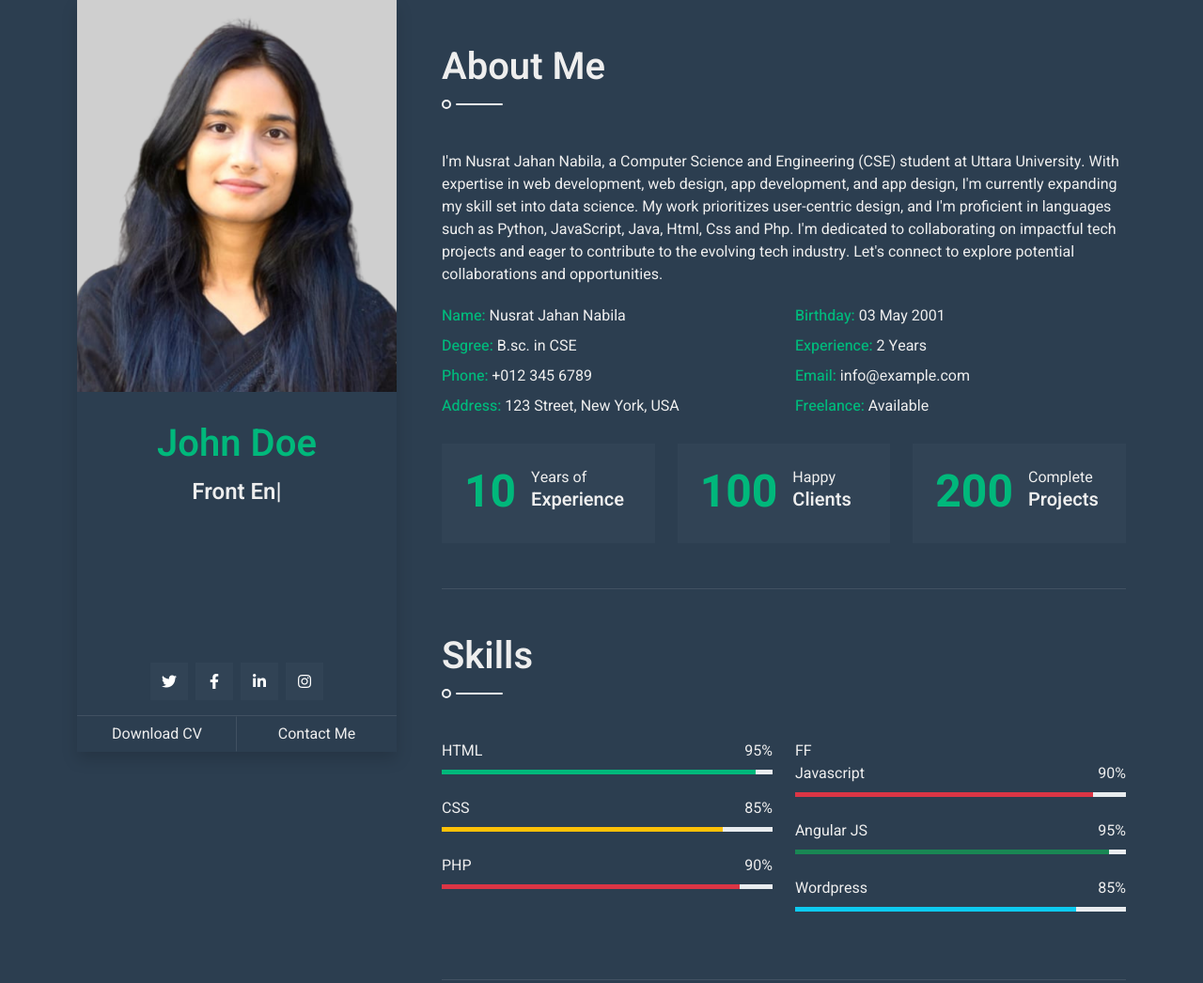
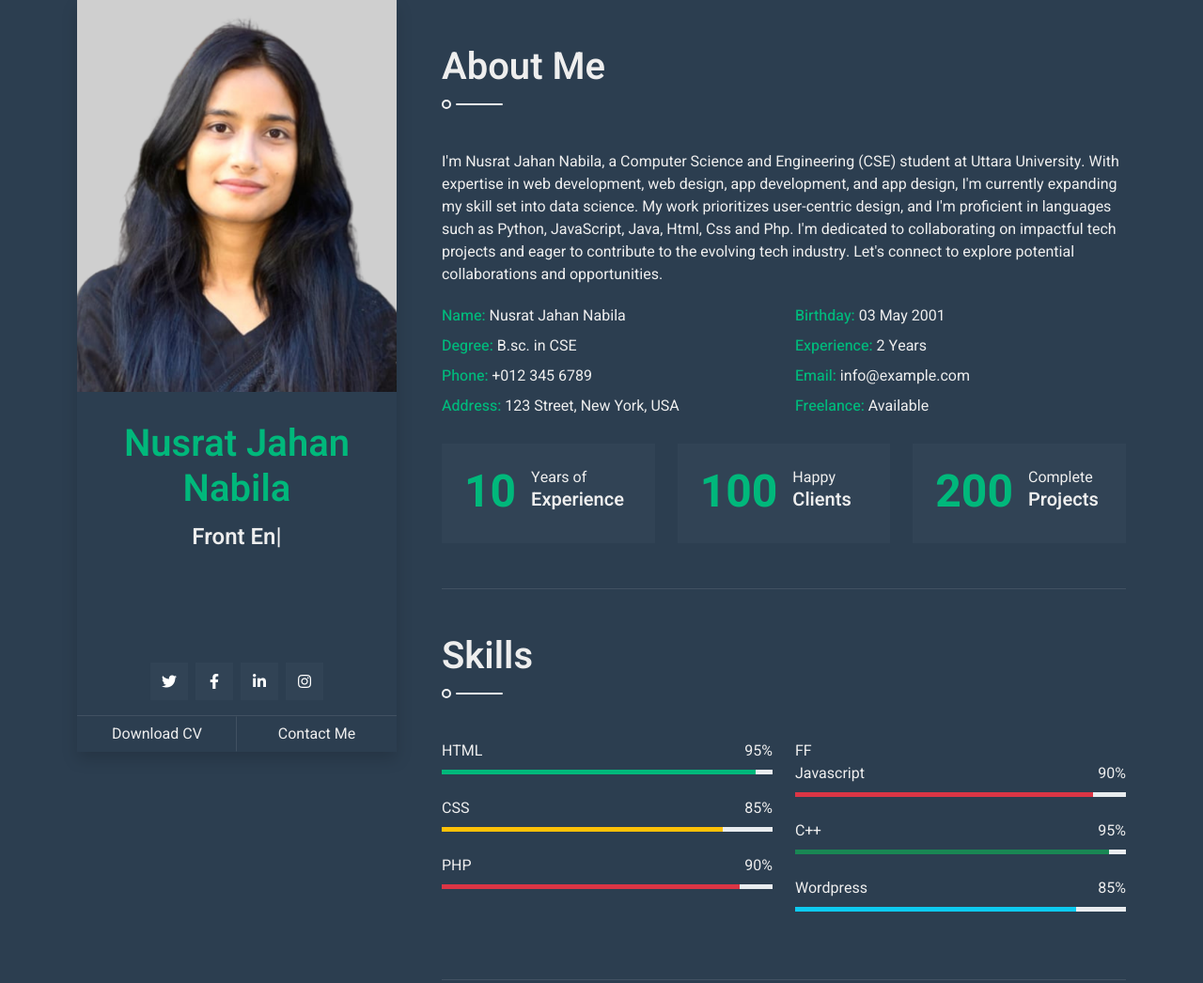
Before and after one commit to nusratjnabila/test, a plain HTML site: page index.html in a window 1280 px wide. Shown: the top 1046 px of the page at 94% size. Drawn offline with nearby package versions, Linux system fonts and the light colour scheme.

Commit message:
Update index.html

```diff
--- a/index.html
+++ b/index.html
@@ -45,7 +45,7 @@
                 <div class="col-lg-4 sticky-lg-top vh-100">
                     <div class="d-flex flex-column h-100 text-center overflow-auto shadow">
                         <img class="w-100 img-fluid mb-4" src="img/Untitled_design__1_-removebg-preview.png" alt="Image">
-                        <h1 class="text-primary mt-2">John Doe</h1>
+                        <h1 class="text-primary mt-2">Nusrat Jahan Nabila</h1>
                         <div class="mb-4" style="height: 22px;">
                             <h4 class="typed-text-output d-inline-block text-light"></h4>
                             <div class="typed-text d-none">Web Designer, Web Developer, Front End Developer, Apps Designer, Apps Developer</div>
@@ -170,7 +170,7 @@
                                 </div>
                                 <div class="skill mb-4">
                                     <div class="d-flex justify-content-between">
-                                        <p class="mb-2">Angular JS</p>
+                                        <p class="mb-2">C++</p>
                                         <p class="mb-2">95%</p>
                                     </div>
                                     <div class="progress">
```
